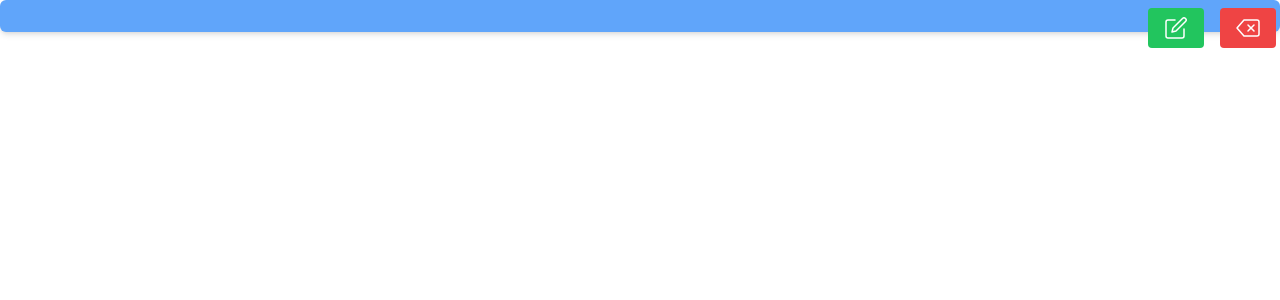
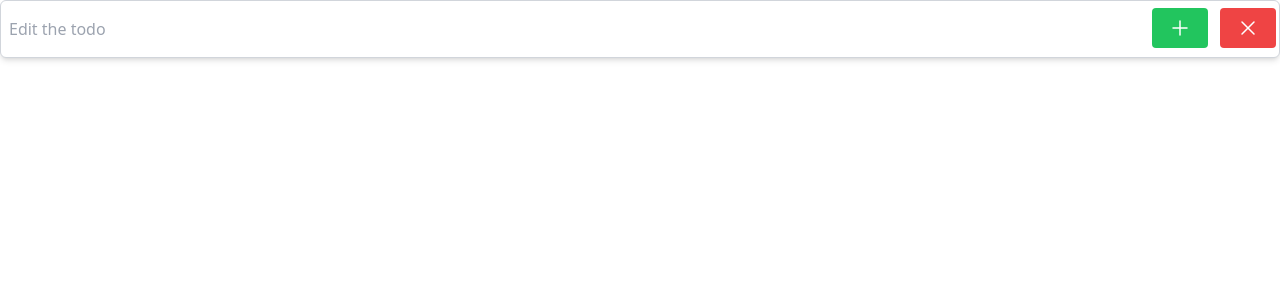
Before and after one commit to UmbrellaCrow612/full-stack-todo-app, a Next.js app: page /components/TodoItem in a window 1280 px wide. Both pictures are taken after a click on the button 1176 px from the left and 28 px from the top of the page. Shown: the top 300 px of the page. Built offline with nearby package versions, Linux system fonts and the light colour scheme.

Commit message:
added edit mode

```diff
--- a/src/pages/components/TodoItem.tsx
+++ b/src/pages/components/TodoItem.tsx
@@ -1,9 +1,56 @@
+import { useState } from "react";
+
 export default function TodoItem({ text, id }: { text: string; id: string }) {
+  const [editMode, setEditMode] = useState(false);
+  const [editText, setEditText] = useState(text);
   return (
+    <>
+      {editMode ? (
+        <form className="relative">
+          <input
+            placeholder="Edit the todo"
+            type="text"
+            className="w-full px-2 py-4 border border-gray-300 rounded-md shadow-md"
+            value={editText}
+            onChange={(e) => setEditText(e.target.value)}
+            required
+          />
+          <div className="absolute flex items-center gap-3 right-1 top-2">
+            <button className="px-4 py-2 font-bold text-white transition-all ease-in-out bg-green-500 rounded hover:bg-green-700">
+              <AddSvg />
+            </button>
+            <button
+              className="px-4 py-2 font-bold text-white transition-all ease-in-out bg-red-500 rounded hover:bg-red-700"
+              type="button"
+              onClick={() => setEditMode(!editMode)}
+            >
+              <XSvg />
+            </button>
+          </div>
+        </form>
+      ) : (
         <div className="relative w-full px-2 py-4 bg-blue-400 rounded-md shadow-md text-start">
           <p>{text}</p>
           <div className="absolute flex items-center gap-4 right-1 top-2">
-        <button className="px-4 py-2 font-bold text-white transition-all ease-in-out bg-green-500 rounded hover:bg-green-700">
+            <button
+              className="px-4 py-2 font-bold text-white transition-all ease-in-out bg-green-500 rounded hover:bg-green-700"
+              onClick={() => setEditMode(!editMode)}
+            >
+              <EditSvg />
+            </button>
+            <button className="px-4 py-2 font-bold text-white transition-all ease-in-out bg-red-500 rounded hover:bg-red-700">
+              <DeleteSvg />
+            </button>
+          </div>
+        </div>
+      )}
+    </>
+  );
+}
+
+const EditSvg = () => {
+  return (
+    <>
       <svg
         fill="none"
         height="24"
@@ -18,8 +65,13 @@ export default function TodoItem({ text, id }: { text: string; id: string }) {
         <path d="M11 4H4a2 2 0 00-2 2v14a2 2 0 002 2h14a2 2 0 002-2v-7" />
         <path d="M18.5 2.5a2.121 2.121 0 013 3L12 15l-4 1 1-4 9.5-9.5z" />
       </svg>
-        </button>
-        <button className="px-4 py-2 font-bold text-white transition-all ease-in-out bg-red-500 rounded hover:bg-red-700">
+    </>
+  );
+};
+
+const DeleteSvg = () => {
+  return (
+    <>
       <svg
         fill="none"
         height="24"
@@ -35,8 +87,48 @@ export default function TodoItem({ text, id }: { text: string; id: string }) {
         <path d="M18 9l-6 6" />
         <path d="M12 9l6 6" />
       </svg>
-        </button>
-      </div>
-    </div>
+    </>
   );
-}
+};
+
+const AddSvg = () => {
+  return (
+    <>
+      <svg
+        fill="none"
+        height="24"
+        shapeRendering="geometricPrecision"
+        stroke="currentColor"
+        strokeLinecap="round"
+        strokeLinejoin="round"
+        strokeWidth="1.5"
+        viewBox="0 0 24 24"
+        width="24"
+      >
+        <path d="M12 5v14" />
+        <path d="M5 12h14" />
+      </svg>
+    </>
+  );
+};
+
+const XSvg = () => {
+  return (
+    <>
+      <svg
+        fill="none"
+        height="24"
+        shapeRendering="geometricPrecision"
+        stroke="currentColor"
+        strokeLinecap="round"
+        strokeLinejoin="round"
+        strokeWidth="1.5"
+        viewBox="0 0 24 24"
+        width="24"
+      >
+        <path d="M18 6L6 18" />
+        <path d="M6 6l12 12" />
+      </svg>
+    </>
+  );
+};
```
Lines whose indentation alone changed are shown as unchanged.
